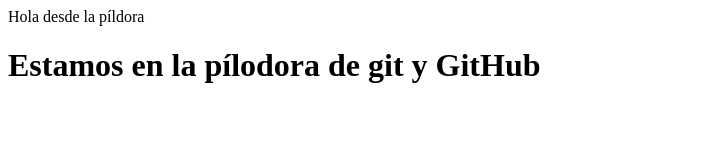
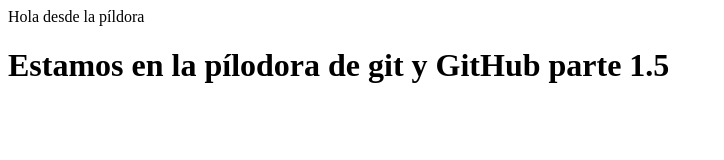
Before and after one commit to oxfist/hola-mundo, a website: page index.html in a window 1280 px wide. Shown: the whole page, without its empty margins (0-724 px from the left). Drawn offline with Linux system fonts and the light colour scheme.

Commit message:
Parte 1.5

```diff
--- a/index.html
+++ b/index.html
@@ -7,7 +7,7 @@
   </head>
   <body>
     <div id="root"></div>
-    <h1>Estamos en la pílodora de git y GitHub</h1>
+    <h1>Estamos en la pílodora de git y GitHub parte 1.5</h1>
     <script src="index.js" type="module"></script>
   </body>
 </html>
```
